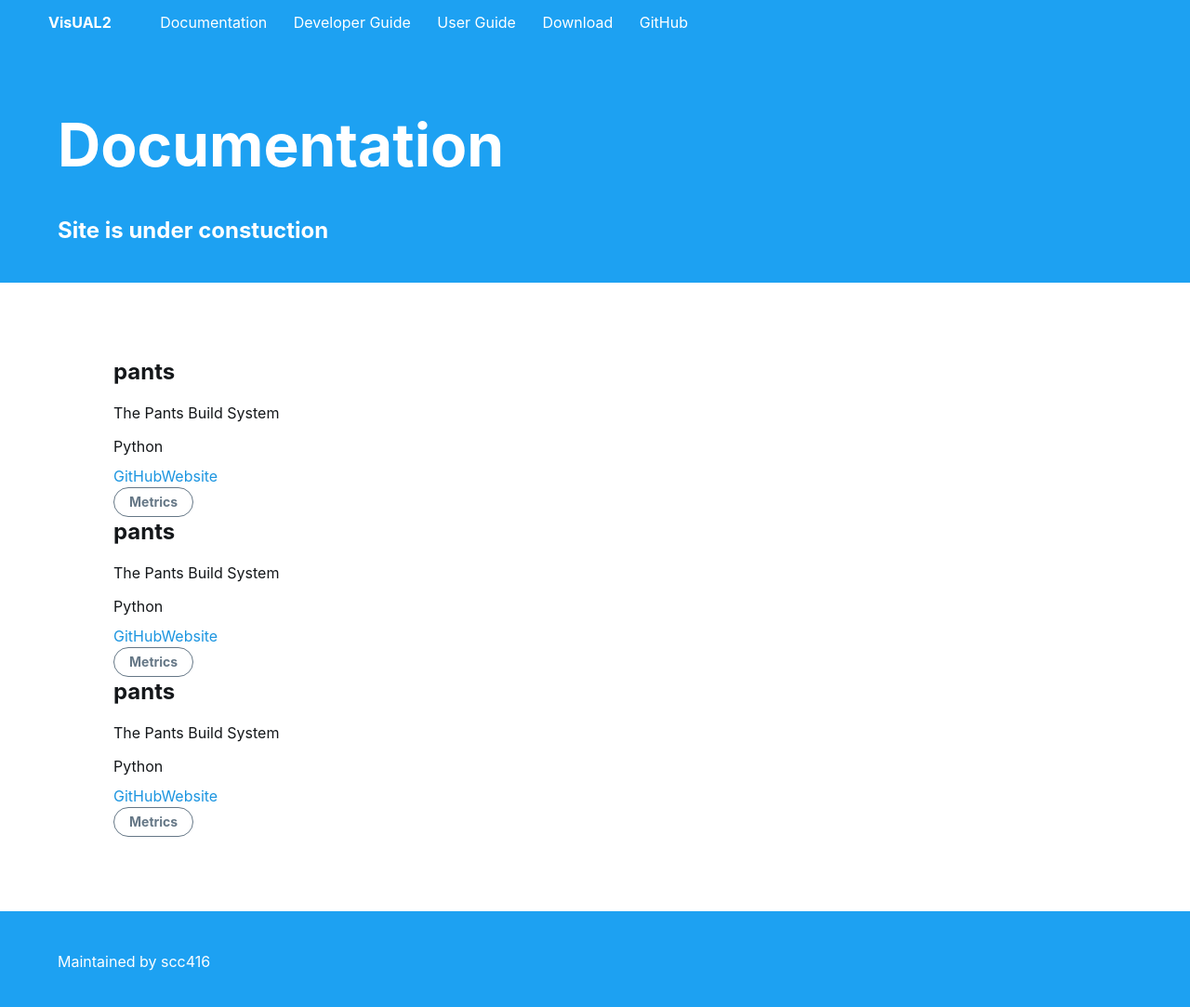
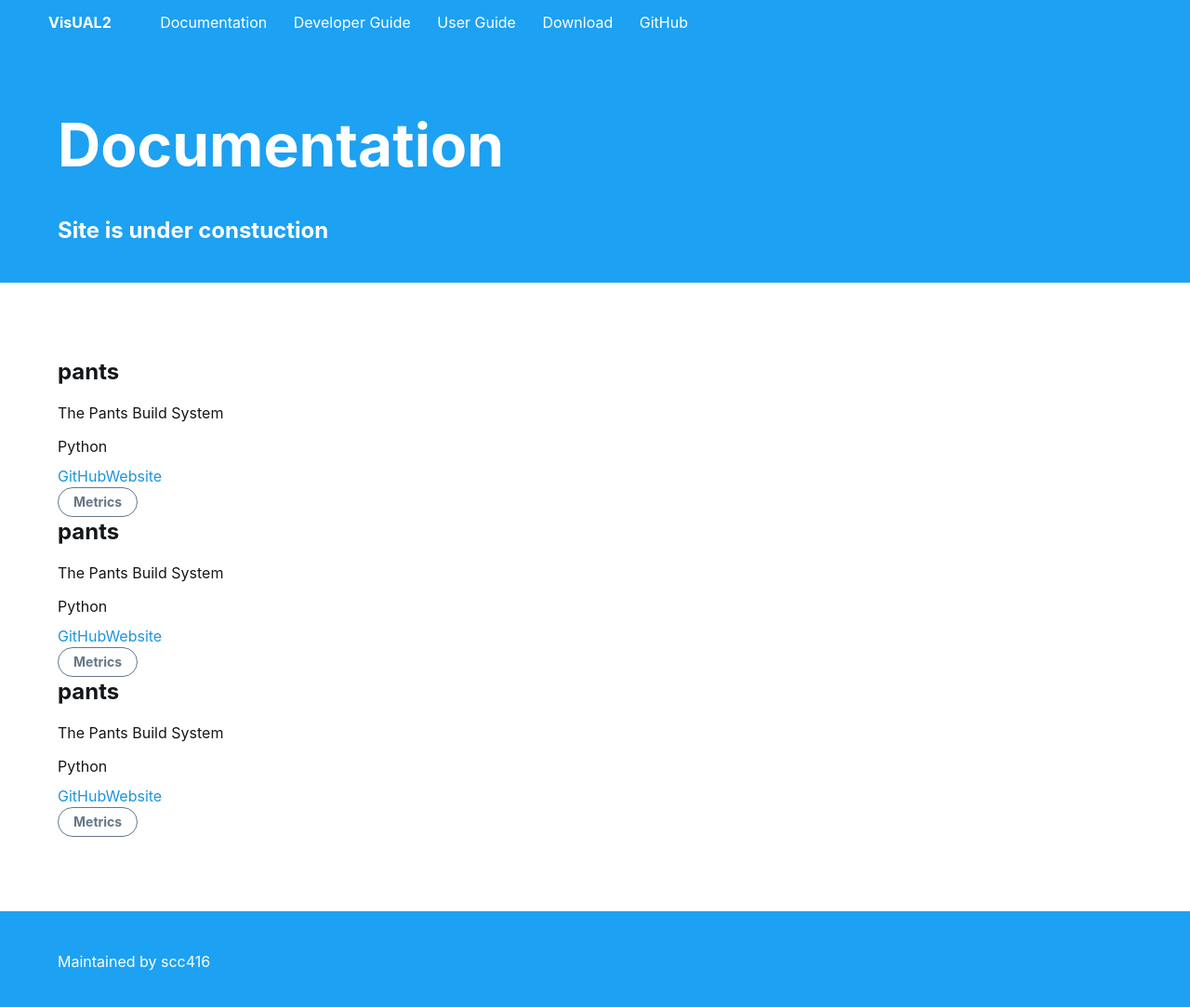
Before and after one commit to scc416/VisUAL2-doc, a Jekyll site: the page built from documentation.html, in a window 1280 px wide and 1088 px high. Shown: the top 1083 px of the window at 93% size. Built offline with Jekyll 4.4.1, drawn with Linux system fonts in a browser that asks for light colours.

Commit message:
Update documentation.html

```diff
--- a/documentation.html
+++ b/documentation.html
@@ -14,8 +14,7 @@ custom_css: memberships.css
 </div>
 
 <div class="section">
-    <div class="Grid membership-container container">
-
+    <div class="Grid container all-projects">
         <div class="Grid-cell project-card"><h1 class="project-name small-margin">pants</h1><div class="border small-margin" style="border-bottom-color: rgb(53, 114, 165);"></div><div class="project-description xsmall-margin"><div>The Pants Build System</div></div><p class="project-language">Python</p><div class="whitespace"></div><div class="project-links"><a href="https://github.com/pantsbuild/pants" target="_blank">GitHub</a><a href="http://pantsbuild.org/" target="_blank">Website</a></div><button onclick="window.open('https://opensource.twitter.com/metrics/pantsbuild/pants/WEEKLY')" type="button" class="Button Button--tertiary">Metrics</button></div>
         <div class="Grid-cell project-card"><h1 class="project-name small-margin">pants</h1><div class="border small-margin" style="border-bottom-color: rgb(53, 114, 165);"></div><div class="project-description xsmall-margin"><div>The Pants Build System</div></div><p class="project-language">Python</p><div class="whitespace"></div><div class="project-links"><a href="https://github.com/pantsbuild/pants" target="_blank">GitHub</a><a href="http://pantsbuild.org/" target="_blank">Website</a></div><button onclick="window.open('https://opensource.twitter.com/metrics/pantsbuild/pants/WEEKLY')" type="button" class="Button Button--tertiary">Metrics</button></div>
         <div class="Grid-cell project-card"><h1 class="project-name small-margin">pants</h1><div class="border small-margin" style="border-bottom-color: rgb(53, 114, 165);"></div><div class="project-description xsmall-margin"><div>The Pants Build System</div></div><p class="project-language">Python</p><div class="whitespace"></div><div class="project-links"><a href="https://github.com/pantsbuild/pants" target="_blank">GitHub</a><a href="http://pantsbuild.org/" target="_blank">Website</a></div><button onclick="window.open('https://opensource.twitter.com/metrics/pantsbuild/pants/WEEKLY')" type="button" class="Button Button--tertiary">Metrics</button></div>
```
